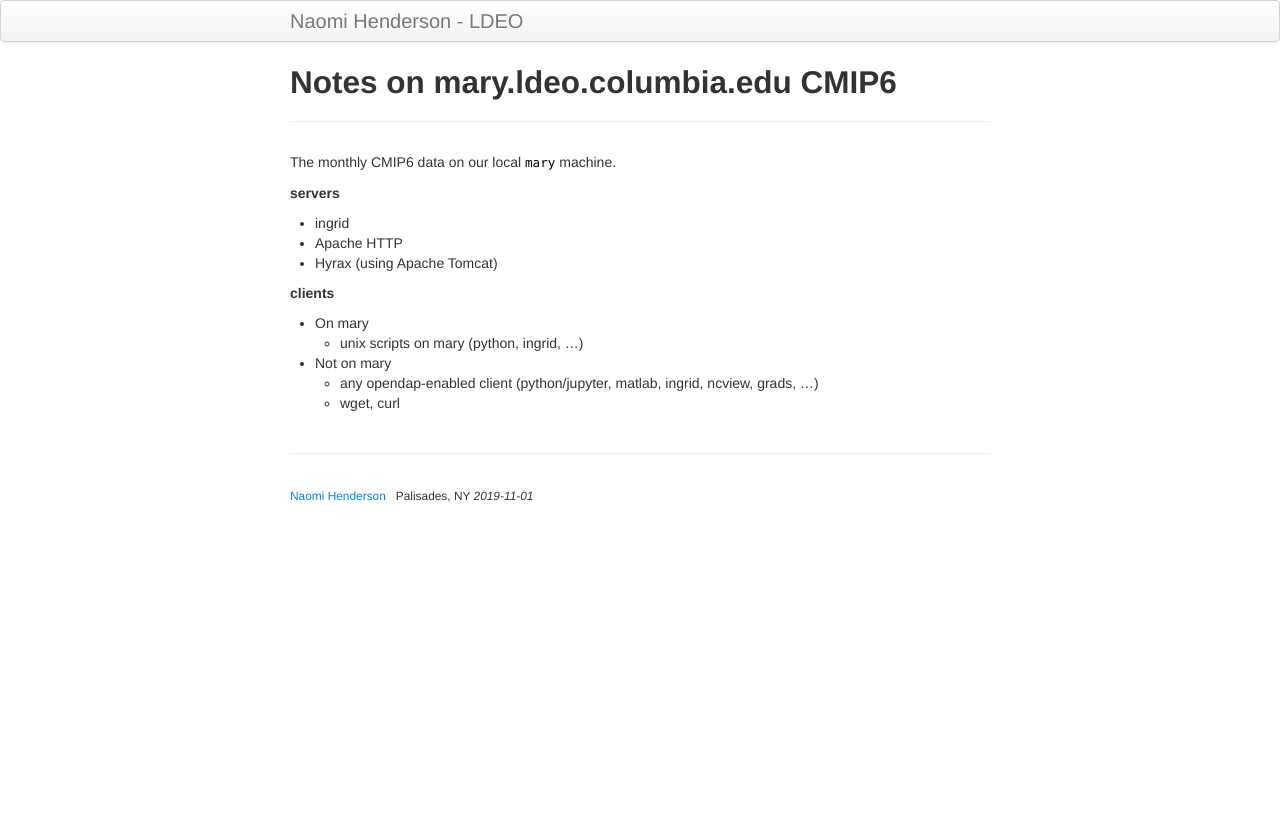
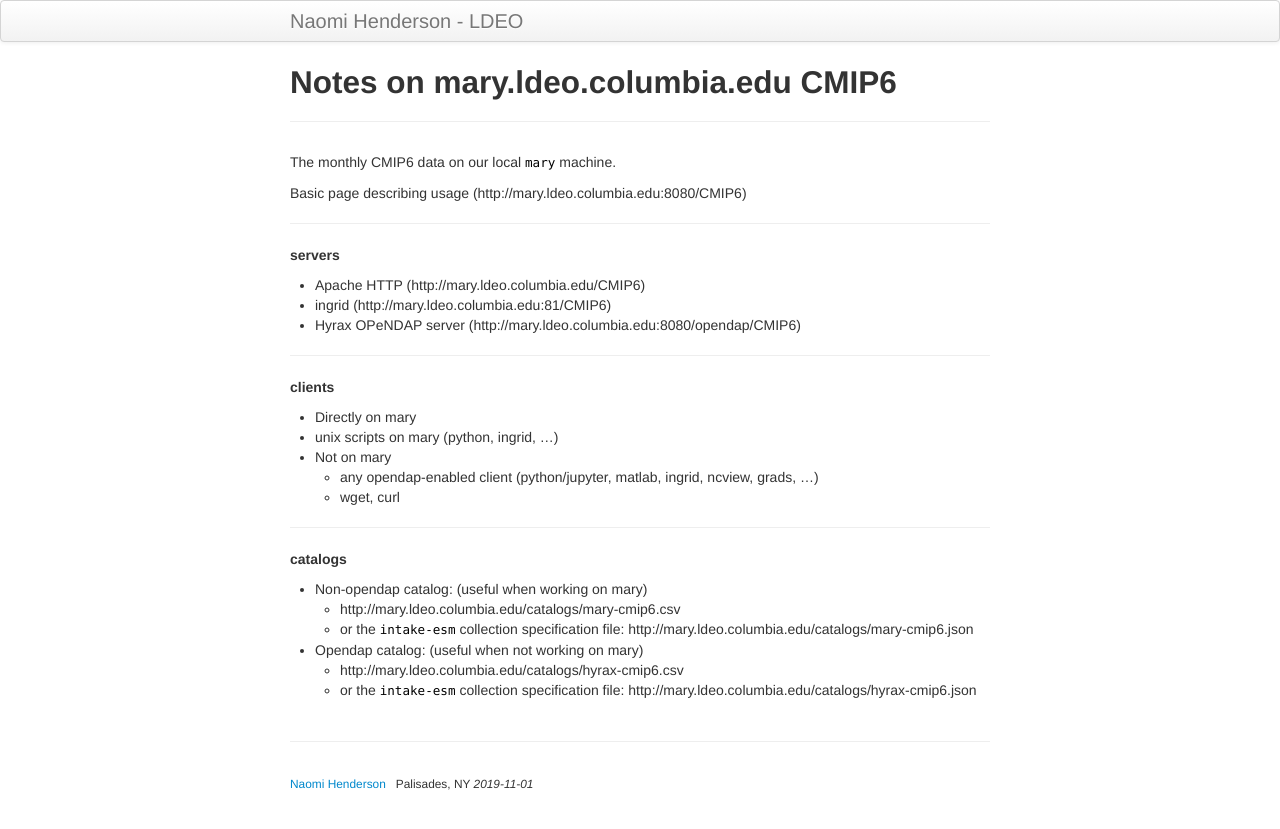
Before and after one commit to naomi-henderson/naomi-henderson.github.io, a Jekyll site: the page built from pages/mary.md, in a window 1280 px wide. Shown: the top 829 px of the page. Built offline with Jekyll 4.4.1, drawn with Linux system fonts in a browser that asks for light colours.

Commit message:
added mary catalogs

```diff
--- a/pages/mary.md
+++ b/pages/mary.md
@@ -6,14 +6,27 @@ description:
 
 The monthly CMIP6 data on our local `mary` machine.
 
+Basic page describing usage (http://mary.ldeo.columbia.edu:8080/CMIP6)
+
+----------
 **servers**
-- ingrid
-- Apache HTTP
-- Hyrax (using Apache Tomcat)
+- Apache HTTP  (http://mary.ldeo.columbia.edu/CMIP6)
+- ingrid (http://mary.ldeo.columbia.edu:81/CMIP6)
+- Hyrax OPeNDAP server (http://mary.ldeo.columbia.edu:8080/opendap/CMIP6)
 
+----------
 **clients**
-- On mary
-  - unix scripts on mary (python, ingrid, ...)
+- Directly on mary
+ - unix scripts on mary (python, ingrid, ...)
 - Not on mary
   - any opendap-enabled client (python/jupyter, matlab, ingrid, ncview, grads, ...)
   - wget, curl
+
+----------
+**catalogs**
+ - Non-opendap catalog:  (useful when working on mary)
+    - http://mary.ldeo.columbia.edu/catalogs/mary-cmip6.csv
+    - or the `intake-esm` collection specification file: http://mary.ldeo.columbia.edu/catalogs/mary-cmip6.json
+ - Opendap catalog: (useful when not working on mary)
+    - http://mary.ldeo.columbia.edu/catalogs/hyrax-cmip6.csv
+    - or the `intake-esm` collection specification file: http://mary.ldeo.columbia.edu/catalogs/hyrax-cmip6.json
```
